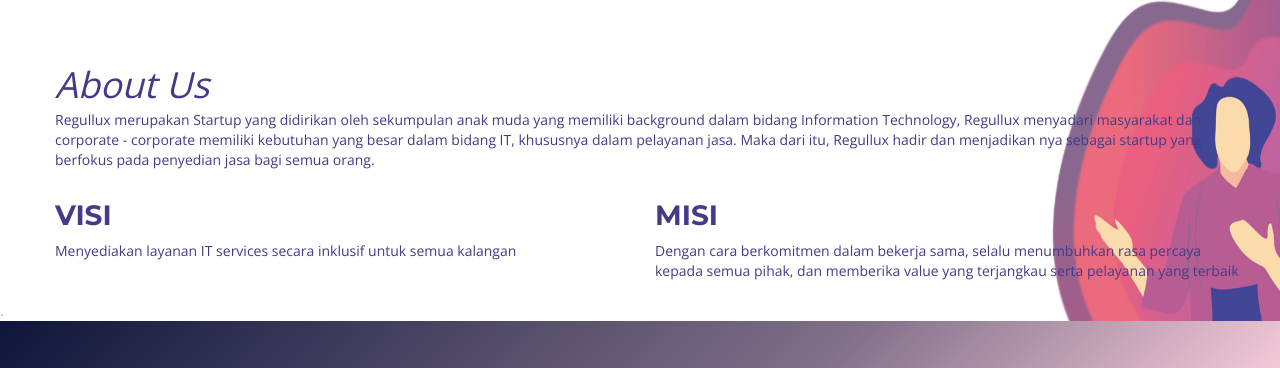
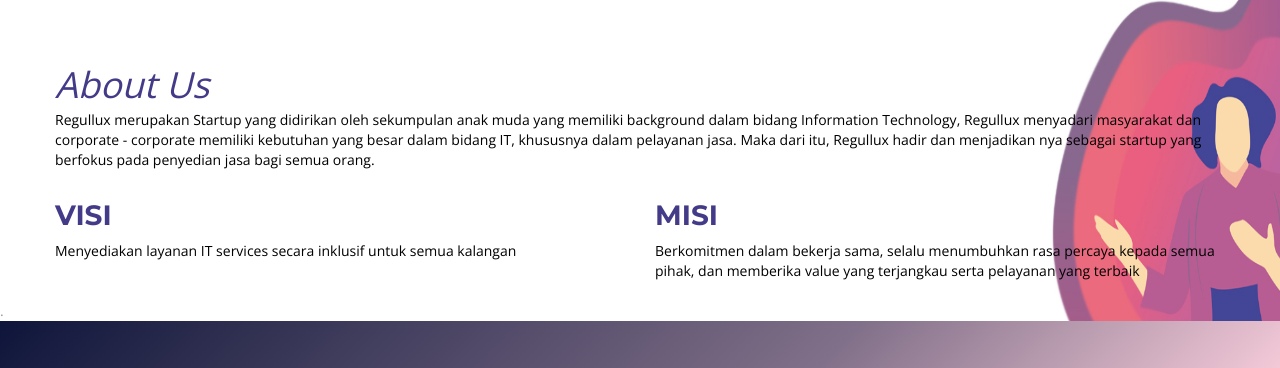
Before and after one commit to onehenryy/regullux.id, a CodeIgniter app: page /database/ in a window 1280 px wide. Shown: the part 742-1110 px from the top of the page. Run offline with CodeIgniter, Linux system fonts and the light colour scheme; some web fonts are replaced.

Commit message:
text about

```diff
--- a/application/views/home.php
+++ b/application/views/home.php
@@ -118,7 +118,7 @@
                       <div class="row">
                         <div class="col-md-6 col-sm-8">
                             <h3 class="service-title">Misi</h3>
-                            <p>Dengan cara berkomitmen dalam bekerja sama, selalu menumbuhkan rasa percaya kepada semua pihak, dan memberika value yang terjangkau serta pelayanan yang terbaik</p>
+                            <p>Berkomitmen dalam bekerja sama, selalu menumbuhkan rasa percaya kepada semua pihak, dan memberika value yang terjangkau serta pelayanan yang terbaik</p>
                           </div>
                         </div>
                       </div>
--- a/assets/css/style.css
+++ b/assets/css/style.css
@@ -182,7 +182,7 @@
 }
 
 .feature-regullux p{
-	color: #433b88
+	color: #000000
 }
 
 .feature-wiget h4, .feature-wiget i{
```
